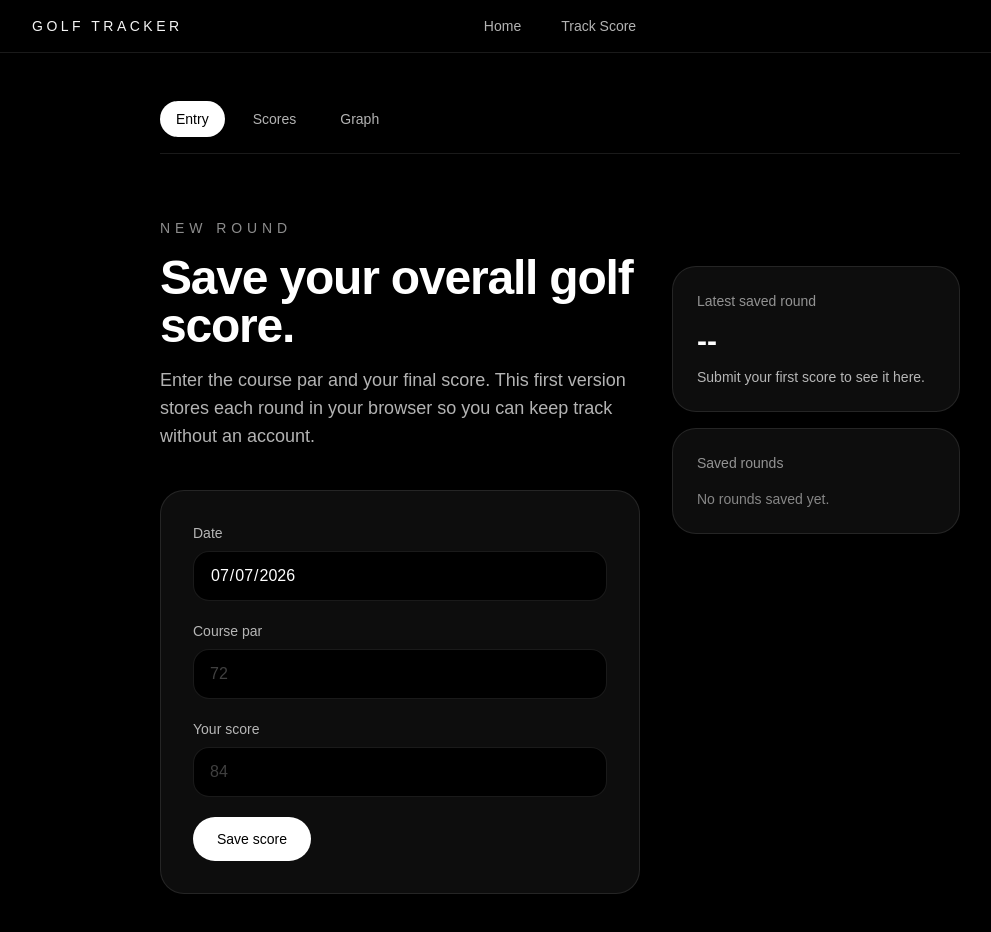
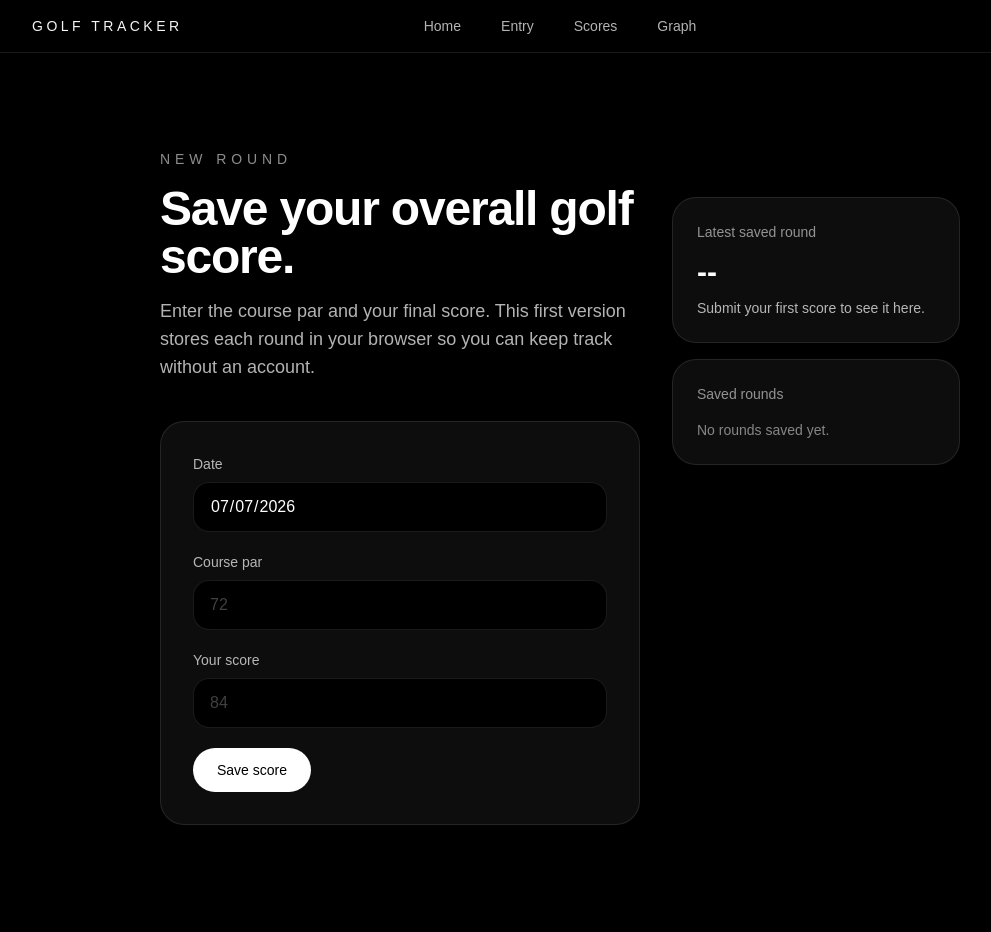
Before and after one commit to elliotjhan/golf-tracker, a Next.js app in the folder golf-tracker/: page /rounds/new in a window 1280 px wide. Shown: the top 932 px of the page, without its empty margins (80-1071 px from the left). Built offline with nearby package versions, Linux system fonts and the light colour scheme.

Commit message:
unified nav bar

```diff
--- a/golf-tracker/app/layout.tsx
+++ b/golf-tracker/app/layout.tsx
@@ -49,10 +49,22 @@ export default function RootLayout({
                 Home
               </Link>
               <Link
-                href="/rounds/new"
+                href="/rounds/new?tab=entry"
                 className="rounded-full px-4 py-2 text-white/70 transition hover:bg-white/5 hover:text-white"
               >
-                Track Score
+                Entry
+              </Link>
+              <Link
+                href="/rounds/new?tab=scores"
+                className="rounded-full px-4 py-2 text-white/70 transition hover:bg-white/5 hover:text-white"
+              >
+                Scores
+              </Link>
+              <Link
+                href="/rounds/new?tab=graph"
+                className="rounded-full px-4 py-2 text-white/70 transition hover:bg-white/5 hover:text-white"
+              >
+                Graph
               </Link>
             </div>
           </div>
--- a/golf-tracker/app/rounds/new/page.tsx
+++ b/golf-tracker/app/rounds/new/page.tsx
@@ -1,6 +1,7 @@
 "use client";
 
 import { useEffect, useMemo, useState } from "react";
+import { useSearchParams } from "next/navigation";
 
 type RoundEntry = {
   id: string;
@@ -33,13 +34,19 @@ function loadRounds(): RoundEntry[] {
 }
 
 export default function NewRoundPage() {
+  const searchParams = useSearchParams();
   const today = new Date().toISOString().slice(0, 10);
-  const [activeTab, setActiveTab] = useState<ActiveTab>("entry");
   const [par, setPar] = useState("");
   const [score, setScore] = useState("");
   const [date, setDate] = useState(today);
   const [rounds, setRounds] = useState<RoundEntry[]>(() => loadRounds());
   const [message, setMessage] = useState("");
+
+  const tabParam = searchParams.get("tab");
+  const activeTab: ActiveTab =
+    tabParam === "scores" || tabParam === "graph" || tabParam === "entry"
+      ? tabParam
+      : "entry";
 
   useEffect(() => {
     if (typeof window === "undefined") {
@@ -136,42 +143,6 @@ export default function NewRoundPage() {
   return (
     <main className="min-h-screen bg-black text-white">
       <section className="mx-auto flex min-h-screen w-full max-w-4xl flex-col px-6 py-8 sm:px-10 lg:px-12">
-        <div className="flex flex-wrap items-center gap-3 border-b border-white/10 py-4 text-sm">
-          <button
-            type="button"
-            onClick={() => setActiveTab("entry")}
-            className={`rounded-full px-4 py-2 transition ${
-              activeTab === "entry"
-                ? "bg-white text-black"
-                : "text-white/70 hover:bg-white/5 hover:text-white"
-            }`}
-          >
-            Entry
-          </button>
-          <button
-            type="button"
-            onClick={() => setActiveTab("scores")}
-            className={`rounded-full px-4 py-2 transition ${
-              activeTab === "scores"
-                ? "bg-white text-black"
-                : "text-white/70 hover:bg-white/5 hover:text-white"
-            }`}
-          >
-            Scores
-          </button>
-          <button
-            type="button"
-            onClick={() => setActiveTab("graph")}
-            className={`rounded-full px-4 py-2 transition ${
-              activeTab === "graph"
-                ? "bg-white text-black"
-                : "text-white/70 hover:bg-white/5 hover:text-white"
-            }`}
-          >
-            Graph
-          </button>
-        </div>
-
         <div className="grid flex-1 gap-8 py-10 lg:grid-cols-[1.25fr_0.75fr] lg:items-start lg:py-16">
           <section>
             <p className="text-sm uppercase tracking-[0.35em] text-white/55">
```
